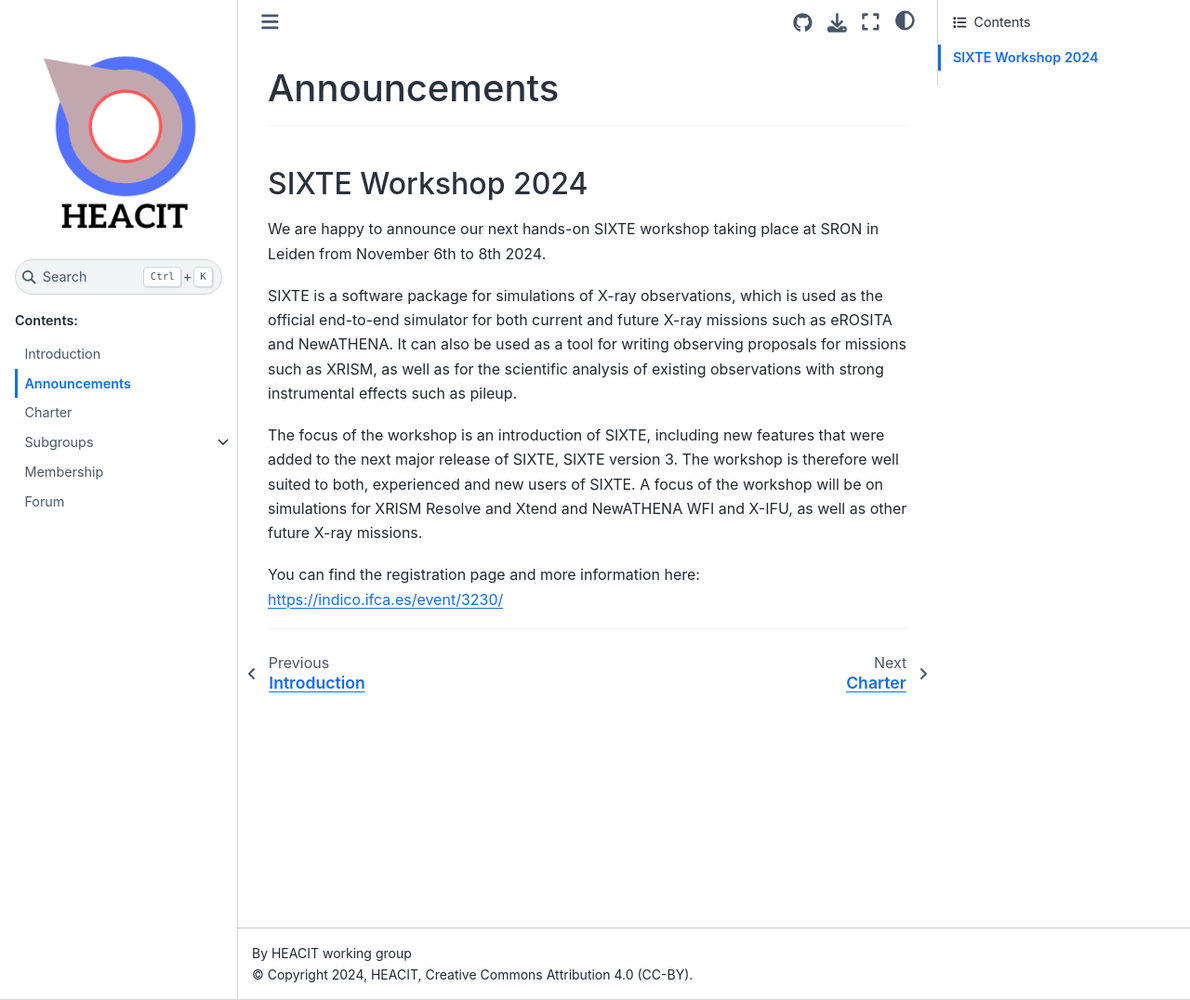
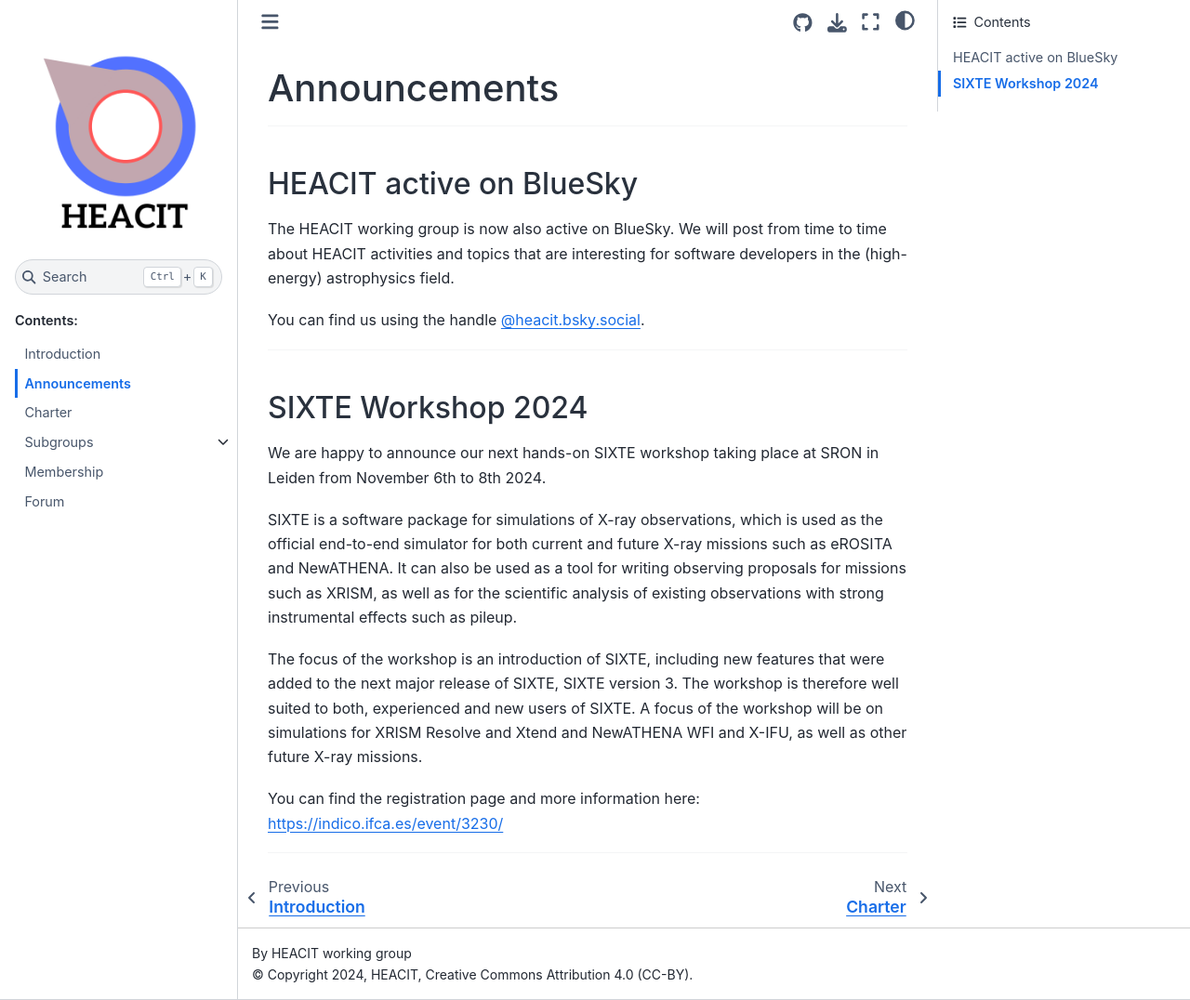
Before and after one commit to HEACIT/heacit.github.io, a Sphinx documentation site: the page built from source/announce.rst, in a window 1280 px wide and 1076 px high. Shown: the whole window at 93% size. Built offline with Sphinx 7.4.7 and the Sphinx Book theme 1.1.4, drawn with Linux system fonts in a browser that asks for light colours.

Commit message:
Add BlueSky account to announcements

```diff
--- a/source/announce.rst
+++ b/source/announce.rst
@@ -1,5 +1,17 @@
 Announcements
 =============
+
+-------------
+
+HEACIT active on BlueSky
+------------------------
+
+The HEACIT working group is now also active on BlueSky. We will post from
+time to time about HEACIT activities and topics that are interesting for
+software developers in the (high-energy) astrophysics field.
+
+You can find us using the handle `@heacit.bsky.social
+<https://bsky.app/profile/heacit.bsky.social>`_.
 
 -------------
 
```
